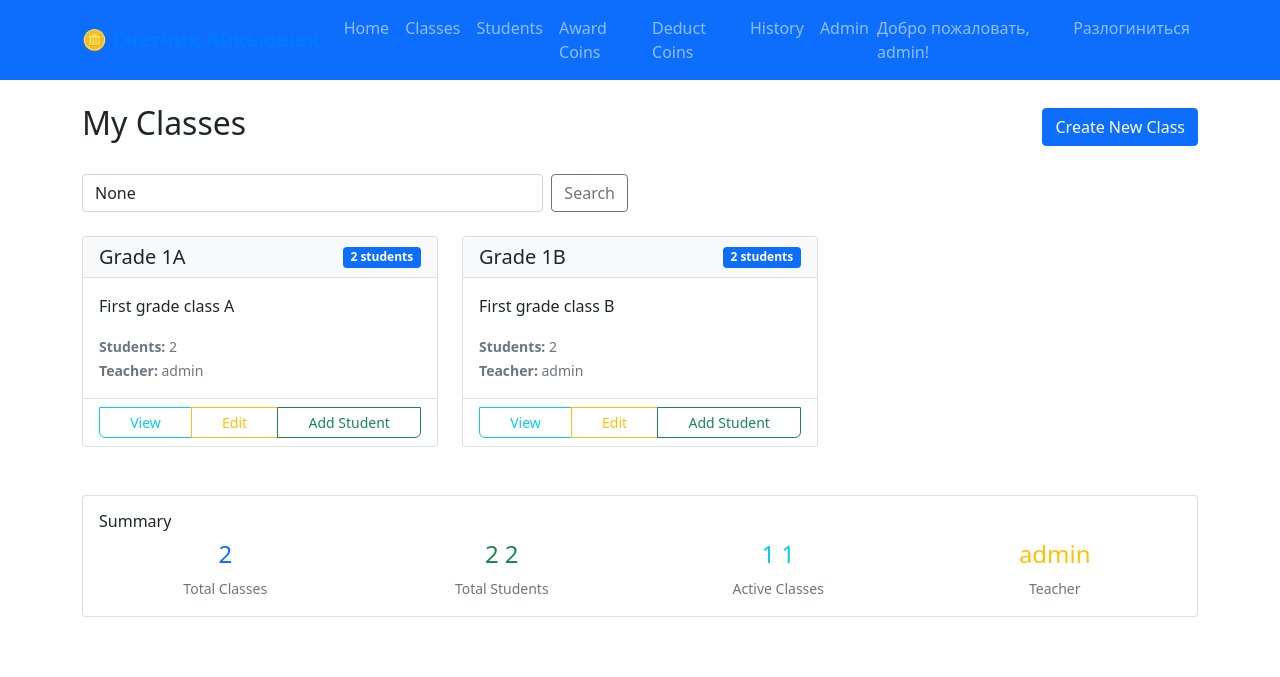
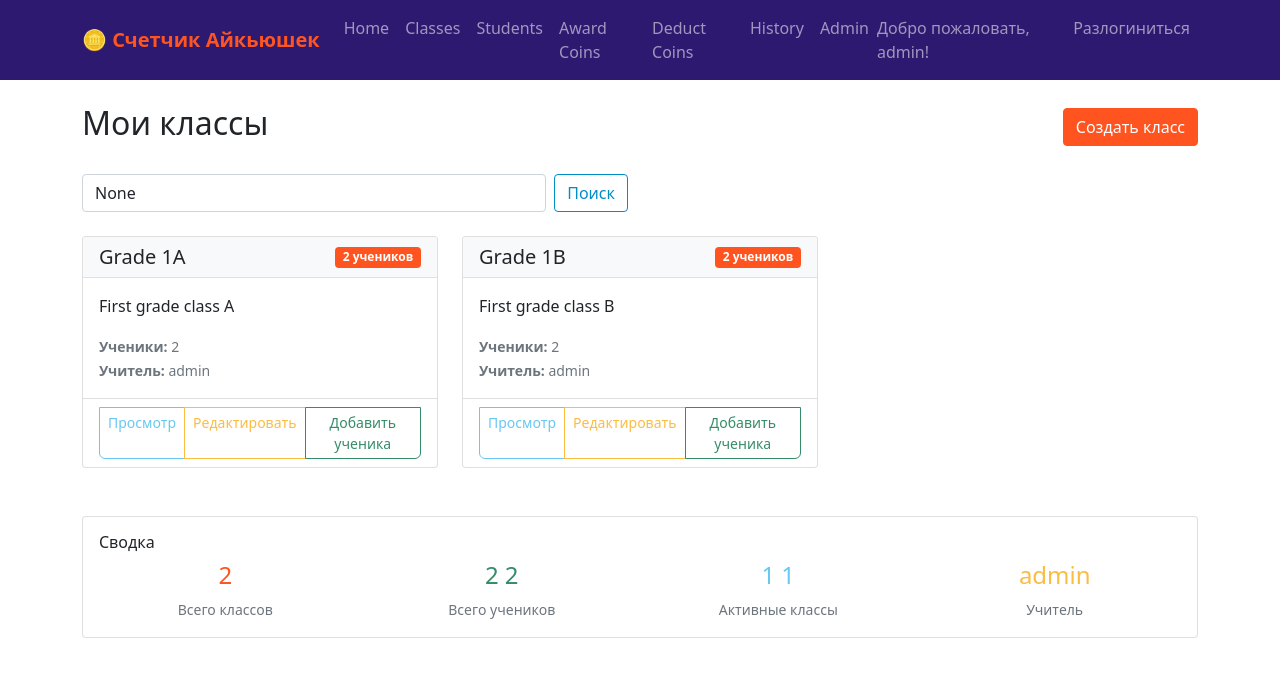
Before and after one commit to Herlock/w, a Django app: page /classes/ in a window 1280 px wide. Shown: the top 677 px of the page. Run offline with Django 4.2, Linux system fonts and the light colour scheme; a user stored in the database is signed in; data comes from the database, SQL or seed files in the repository.

Commit message:
Цвета

```diff
--- a/iqcoin_project/iqcoin_app/templates/base.html
+++ b/iqcoin_project/iqcoin_app/templates/base.html
@@ -6,18 +6,174 @@
     <title>{% block title %}IQ-Coin Tracker{% endblock %}</title>
     <link href="https://cdn.jsdelivr.net/npm/bootstrap@5.1.3/dist/css/bootstrap.min.css" rel="stylesheet">
     <style>
+        /* Фирменные цвета */
+        :root {
+            --primary-orange: #ff541f;
+            --primary-blue: #68C8F2;
+            --dark-blue: #008EC6;
+            --primary-green: #358c68;
+            --primary-yellow: #FBBC42;
+            --dark-purple: #2E1970;
+        }
+
+        /* Основные кнопки */
+        .btn-primary {
+            background-color: var(--primary-orange);
+            border-color: var(--primary-orange);
+        }
+        .btn-primary:hover {
+            background-color: #e64a1a;
+            border-color: #e64a1a;
+        }
+
+        .btn-success {
+            background-color: var(--primary-green);
+            border-color: var(--primary-green);
+        }
+        .btn-success:hover {
+            background-color: #2d7a5a;
+            border-color: #2d7a5a;
+        }
+
+        .btn-info {
+            background-color: var(--primary-blue);
+            border-color: var(--primary-blue);
+            color: white;
+        }
+        .btn-info:hover {
+            background-color: #5bb3e6;
+            border-color: #5bb3e6;
+            color: white;
+        }
+
+        .btn-warning {
+            background-color: var(--primary-yellow);
+            border-color: var(--primary-yellow);
+            color: #000;
+        }
+        .btn-warning:hover {
+            background-color: #f9b52e;
+            border-color: #f9b52e;
+            color: #000;
+        }
+
+        .btn-secondary {
+            background-color: var(--dark-blue);
+            border-color: var(--dark-blue);
+        }
+        .btn-secondary:hover {
+            background-color: #007bb3;
+            border-color: #007bb3;
+        }
+
+        /* Outline кнопки */
+        .btn-outline-primary {
+            color: var(--primary-orange);
+            border-color: var(--primary-orange);
+        }
+        .btn-outline-primary:hover {
+            background-color: var(--primary-orange);
+            border-color: var(--primary-orange);
+        }
+
+        .btn-outline-success {
+            color: var(--primary-green);
+            border-color: var(--primary-green);
+        }
+        .btn-outline-success:hover {
+            background-color: var(--primary-green);
+            border-color: var(--primary-green);
+        }
+
+        .btn-outline-info {
+            color: var(--primary-blue);
+            border-color: var(--primary-blue);
+        }
+        .btn-outline-info:hover {
+            background-color: var(--primary-blue);
+            border-color: var(--primary-blue);
+            color: white;
+        }
+
+        .btn-outline-warning {
+            color: var(--primary-yellow);
+            border-color: var(--primary-yellow);
+        }
+        .btn-outline-warning:hover {
+            background-color: var(--primary-yellow);
+            border-color: var(--primary-yellow);
+            color: #000;
+        }
+
+        .btn-outline-secondary {
+            color: var(--dark-blue);
+            border-color: var(--dark-blue);
+        }
+        .btn-outline-secondary:hover {
+            background-color: var(--dark-blue);
+            border-color: var(--dark-blue);
+        }
+
+        /* Навигация */
         .navbar-brand {
             font-weight: bold;
-            color: #007bff !important;
+            color: var(--primary-orange) !important;
         }
+
+        .navbar-dark.bg-primary {
+            background-color: var(--dark-purple) !important;
+        }
+
+        /* Badges */
+        .badge.bg-primary {
+            background-color: var(--primary-orange) !important;
+        }
+
+        .badge.bg-success {
+            background-color: var(--primary-green) !important;
+        }
+
+        .badge.bg-info {
+            background-color: var(--primary-blue) !important;
+        }
+
+        .badge.bg-warning {
+            background-color: var(--primary-yellow) !important;
+            color: #000;
+        }
+
+        .badge.bg-secondary {
+            background-color: var(--dark-blue) !important;
+        }
+
+        /* Транзакции */
         .transaction-award {
-            color: green;
+            color: var(--primary-green);
+            font-weight: bold;
         }
         .transaction-deduct {
-            color: red;
+            color: #dc3545;
+            font-weight: bold;
         }
         .edited-transaction {
             background-color: #fff3cd;
+        }
+
+        /* Цвета текста */
+        .text-primary {
+            color: var(--primary-orange) !important;
+        }
+
+        .text-success {
+            color: var(--primary-green) !important;
+        }
+
+        .text-info {
+            color: var(--primary-blue) !important;
+        }
+
+        .text-warning {
+            color: var(--primary-yellow) !important;
         }
     </style>
 </head>
--- a/iqcoin_project/iqcoin_app/templates/class_list.html
+++ b/iqcoin_project/iqcoin_app/templates/class_list.html
@@ -4,9 +4,9 @@
 
 {% block content %}
 <div class="d-flex justify-content-between align-items-center mb-4">
-    <h2>My Classes</h2>
+    <h2>Мои классы</h2>
     <a href="{% url 'class_create' %}" class="btn btn-primary">
-        <i class="bi bi-plus-circle"></i> Create New Class
+        <i class="bi bi-plus-circle"></i> Создать класс
     </a>
 </div>
 
@@ -15,12 +15,12 @@
     <div class="col-md-6">
         <form method="GET" class="d-flex">
             <input type="text" name="search" class="form-control me-2"
-                   placeholder="Search classes or descriptions..."
+                   placeholder="Поиск классов или описаний..."
                    value="{{ search_query }}"
-                   aria-label="Search classes">
-            <button class="btn btn-outline-secondary" type="submit">Search</button>
+                   aria-label="Поиск классов">
+            <button class="btn btn-outline-secondary" type="submit">Поиск</button>
             {% if search_query %}
-                <a href="{% url 'class_list' %}" class="btn btn-outline-secondary ms-2">Clear</a>
+                <a href="{% url 'class_list' %}" class="btn btn-outline-secondary ms-2">Очистить</a>
             {% endif %}
         </form>
     </div>
@@ -34,32 +34,32 @@
                 <div class="card h-100 clickable-card" style="cursor: pointer;" onclick="window.location='{% url 'class_detail' item.class.id %}'">
                     <div class="card-header d-flex justify-content-between align-items-center">
                         <h5 class="mb-0">{{ item.class.group }}</h5>
-                        <span class="badge bg-primary">{{ item.student_count }} students</span>
+                        <span class="badge bg-primary">{{ item.student_count }} учеников</span>
                     </div>
                     <div class="card-body">
                         {% if item.class.description %}
                             <p class="card-text">{{ item.class.description|truncatewords:15 }}</p>
                         {% else %}
-                            <p class="card-text text-muted">No description provided.</p>
+                            <p class="card-text text-muted">Описание не предоставлено.</p>
                         {% endif %}
 
                         <div class="mt-3">
                             <small class="text-muted">
-                                <strong>Students:</strong> {{ item.student_count }}<br>
-                                <strong>Teacher:</strong> {{ item.class.teacher.username }}
+                                <strong>Ученики:</strong> {{ item.student_count }}<br>
+                                <strong>Учитель:</strong> {{ item.class.teacher.username }}
                             </small>
                         </div>
                     </div>
                     <div class="card-footer bg-transparent">
                         <div class="btn-group btn-group-sm w-100" role="group">
                             <a href="{% url 'class_detail' item.class.id %}" class="btn btn-outline-info" onclick="event.stopPropagation();">
-                                <i class="bi bi-eye"></i> View
+                                <i class="bi bi-eye"></i> Просмотр
                             </a>
                             <a href="{% url 'class_edit' item.class.id %}" class="btn btn-outline-warning" onclick="event.stopPropagation();">
-                                <i class="bi bi-pencil"></i> Edit
+                                <i class="bi bi-pencil"></i> Редактировать
                             </a>
                             <a href="{% url 'student_create' %}?class={{ item.class.id }}" class="btn btn-outline-success" onclick="event.stopPropagation();">
-                                <i class="bi bi-person-plus"></i> Add Student
+                                <i class="bi bi-person-plus"></i> Добавить ученика
                             </a>
                         </div>
                     </div>
@@ -69,17 +69,17 @@
     {% else %}
         <div class="col-12">
             <div class="text-center py-5">
-                <h4 class="text-muted">No classes found</h4>
+                <h4 class="text-muted">Классы не найдены</h4>
                 <p class="text-muted">
                     {% if search_query %}
-                        No classes match your search criteria.
+                        Нет классов, соответствующих критериям поиска.
                     {% else %}
-                        You haven't created any classes yet.
+                        Вы еще не создали ни одного класса.
                     {% endif %}
                 </p>
                 {% if not search_query %}
                     <a href="{% url 'class_create' %}" class="btn btn-primary btn-lg">
-                        <i class="bi bi-plus-circle"></i> Create Your First Class
+                        <i class="bi bi-plus-circle"></i> Создать первый класс
                     </a>
                 {% endif %}
             </div>
@@ -93,11 +93,11 @@
         <div class="col-12">
             <div class="card">
                 <div class="card-body">
-                    <h6 class="card-title">Summary</h6>
+                    <h6 class="card-title">Сводка</h6>
                     <div class="row text-center">
                         <div class="col-md-3">
                             <h4 class="text-primary">{{ classes_with_counts|length }}</h4>
-                            <small class="text-muted">Total Classes</small>
+                            <small class="text-muted">Всего классов</small>
                         </div>
                         <div class="col-md-3">
                             <h4 class="text-success">
@@ -108,7 +108,7 @@
                                     {% if not forloop.first %}{{ item.student_count|add:0 }}{% endif %}
                                 {% endfor %}
                             </h4>
-                            <small class="text-muted">Total Students</small>
+                            <small class="text-muted">Всего учеников</small>
                         </div>
                         <div class="col-md-3">
                             <h4 class="text-info">
@@ -116,11 +116,11 @@
                                     {% if item.student_count > 0 %}1{% else %}0{% endif %}
                                 {% endfor %}
                             </h4>
-                            <small class="text-muted">Active Classes</small>
+                            <small class="text-muted">Активные классы</small>
                         </div>
                         <div class="col-md-3">
                             <h4 class="text-warning">{{ user.username }}</h4>
-                            <small class="text-muted">Teacher</small>
+                            <small class="text-muted">Учитель</small>
                         </div>
                     </div>
                 </div>
--- a/iqcoin_project/iqcoin_app/templates/deduct_coins.html
+++ b/iqcoin_project/iqcoin_app/templates/deduct_coins.html
@@ -42,12 +42,12 @@
                         {% if form.comment.errors %}
                             <div class="text-danger">{{ form.comment.errors }}</div>
                         {% endif %}
-                        <div class="form-text">Reason for deducting coins (required).</div>
+                        <div class="form-text">Причина списания айкьюшек (обязательно).</div>
                     </div>
 
                     <div class="d-grid gap-2 d-md-flex justify-content-md-end">
-                        <a href="{% url 'home' %}" class="btn btn-secondary">Cancel</a>
-                        <button type="submit" class="btn btn-warning">Deduct Coins</button>
+                        <a href="{% url 'home' %}" class="btn btn-secondary">Отмена</a>
+                        <button type="submit" class="btn btn-warning">Списать айкьюшки</button>
                     </div>
                 </form>
             </div>
```
Also changed, not shown: iqcoin_project/iqcoin_app/templates/edit_transaction.html (+11 -11 lines), iqcoin_project/iqcoin_app/templates/home.html (+11 -21 lines), iqcoin_project/iqcoin_app/templates/student_create.html (+6 -6 lines), iqcoin_project/iqcoin_app/templates/student_list.html (+17 -17 lines), iqcoin_project/iqcoin_app/templates/transaction_history.html (+22 -22 lines).
